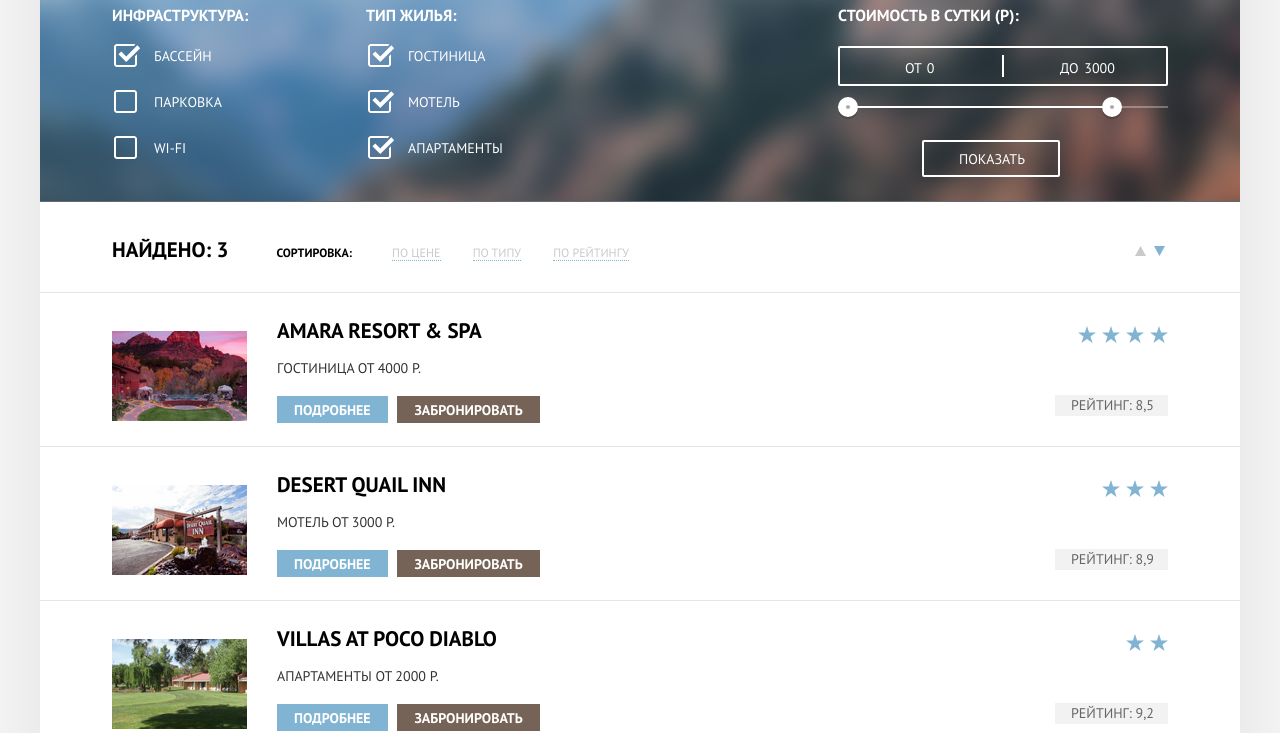
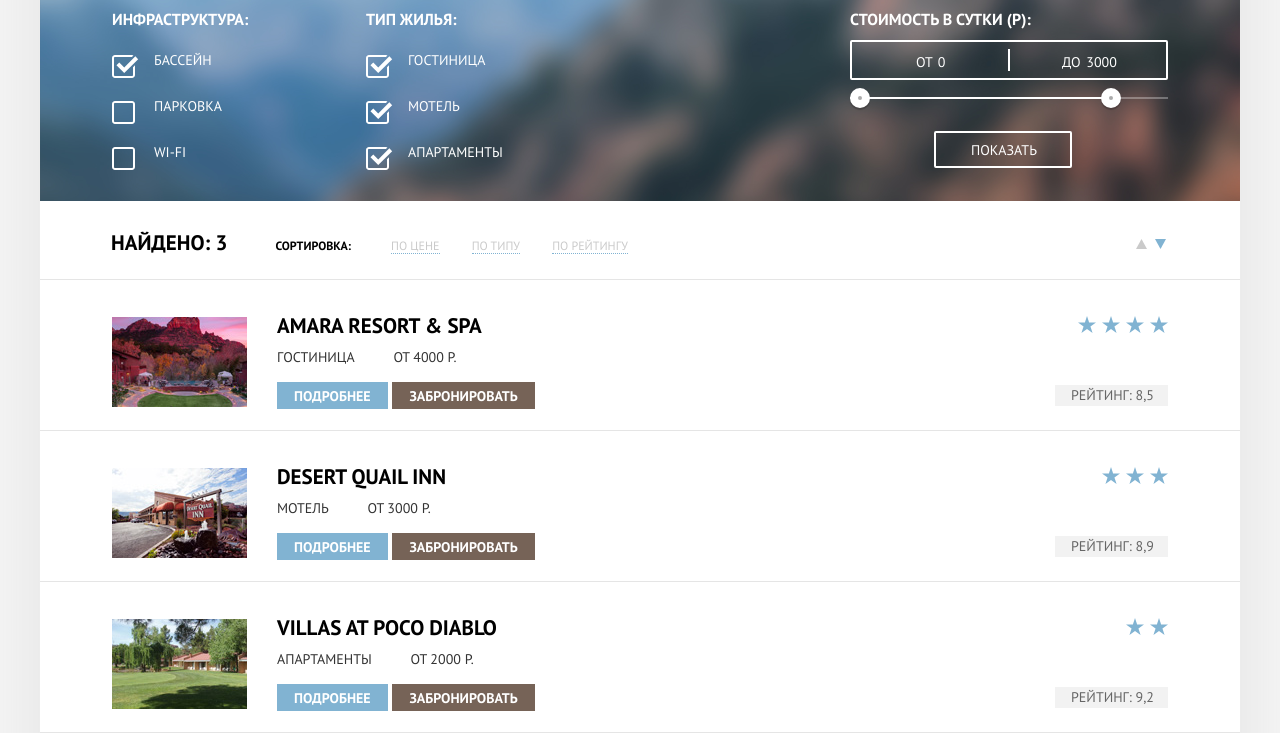
Before and after one commit to RealRather/635997-sedona-1, a plain HTML site: page catalog.html in a window 1280 px wide. Shown: the part 73-806 px from the top of the page. Drawn offline with Linux system fonts and the light colour scheme; files whose address does not match are found by name.

Commit message:
Финальные правки

```diff
--- a/css/style.css
+++ b/css/style.css
@@ -925,7 +925,7 @@ a.copyright:active path {
   background-repeat: no-repeat;
   background-size: 1200px 217px;
   margin: 0;
-  padding: 22px 72px 18px;
+  padding: 26px 72px 13px;
 }
 
 .filters .filter-form {
@@ -967,6 +967,10 @@ a.copyright:active path {
   width: 318px;
 }
 
+.filter-form fieldset:nth-child(3) > legend {
+  padding-bottom: 10px;
+}
+
 .filter-form ul {
   padding-top: 20px;
   list-style: none;
@@ -995,8 +999,8 @@ a.copyright:active path {
 .filter-option label::after {
   content: "";
   position: absolute;
-  top: -4px;
-  left: -2px;
+  top: 3px;
+  left: -4px;
   background-image:
       url("../img/checkbox-off.svg");
   background-repeat: no-repeat;
@@ -1008,8 +1012,8 @@ a.copyright:active path {
 .filter-option input[type="checkbox"]:checked + label::after {
   content: "";
   position: absolute;
-  top: -4px;
-  left: 0;
+  top: 3px;
+  left: -2px;
   background-image:
       url("../img/checkbox-on.svg");
   background-repeat: no-repeat;
@@ -1032,14 +1036,13 @@ a.copyright:active path {
 }
 
 .sotring {
-  padding: 29px 72px;
+  padding: 23px 71px;
   margin: 0;
   text-align: center;
   display: flex;
   justify-content: space-between;
   align-items: baseline;
   border-bottom: 1px solid #e5e5e5;
-
 }
 
 .sorting-search {
@@ -1154,16 +1157,17 @@ a.copyright:active path {
   justify-content: space-between;
   align-items: flex-end;
   flex-wrap: nowrap;
-  padding: 25px 72px;
+  padding: 23px 72px;
   border-bottom: 1px solid #e5e5e5;
 }
 
 .catalog-item-image {
   padding: 0;
+  padding-top: 14px;
   margin: 0;
+  margin-right: 30px;
   width: 135px;
   height: 90px;
-  margin-right: 30px;
 }
 
 .description {
@@ -1172,26 +1176,28 @@ a.copyright:active path {
   margin-right: auto;
   display: flex;
   flex-direction: column;
+  width: 304px;
 }
 
 .description h3 {
   padding: 0;
   margin: 0;
-  margin-bottom: 14px;
+  margin-bottom: 8px;
 }
 
 .description .hostel {
-  margin-bottom: 15px;
+  margin-bottom: 12px;
 }
 
 .description .booking {
   margin-top: 5px;
- }
+}
 
 .description span,
 .description p {
   padding: 0;
   margin: 0;
+  padding-right: 35px;
 }
 
 .evaluation {
@@ -1199,7 +1205,7 @@ a.copyright:active path {
   flex-direction: column;
   justify-content: space-between;
   padding: 0;
-  margin: 5px 0;
+  margin: 1px 0;
   min-height: 90px;
 }
 
@@ -1224,7 +1230,7 @@ a.copyright:active path {
   color: #ffffff;
   margin: 0;
   padding : 5px 17px 4px;
-  margin-right: 6px;
+  margin-right: 1px;
 }
 
 .booking .detail {
@@ -1253,11 +1259,9 @@ a.copyright:active path {
   overflow: hidden;
 }
 
-
 /* filter */
 
 .filter-range {
-  width: 330px;
   color: #ffffff;
   text-transform: uppercase;
 }
@@ -1273,7 +1277,7 @@ a.copyright:active path {
 .price-controls {
   position: relative;
   height: 36px;
-  margin-bottom: 20px;
+  margin-bottom: 17px;
   font-size: 0;
   border: 2px solid #ffffff;
   border-radius: 2px;
@@ -1304,8 +1308,8 @@ a.copyright:active path {
 
 .price-controls .min-price,
 .price-controls .max-price {
-  width: 90px;
-  padding-left: 65px;
+  width: 82px;
+  padding-left: 64px;
 }
 
 .price-controls input {
@@ -1361,7 +1365,7 @@ a.copyright:active path {
 }
 
 .range-toggle-max {
-  left: 80%;
+  left: 79%;
 }
 
 .filter-button {
```
